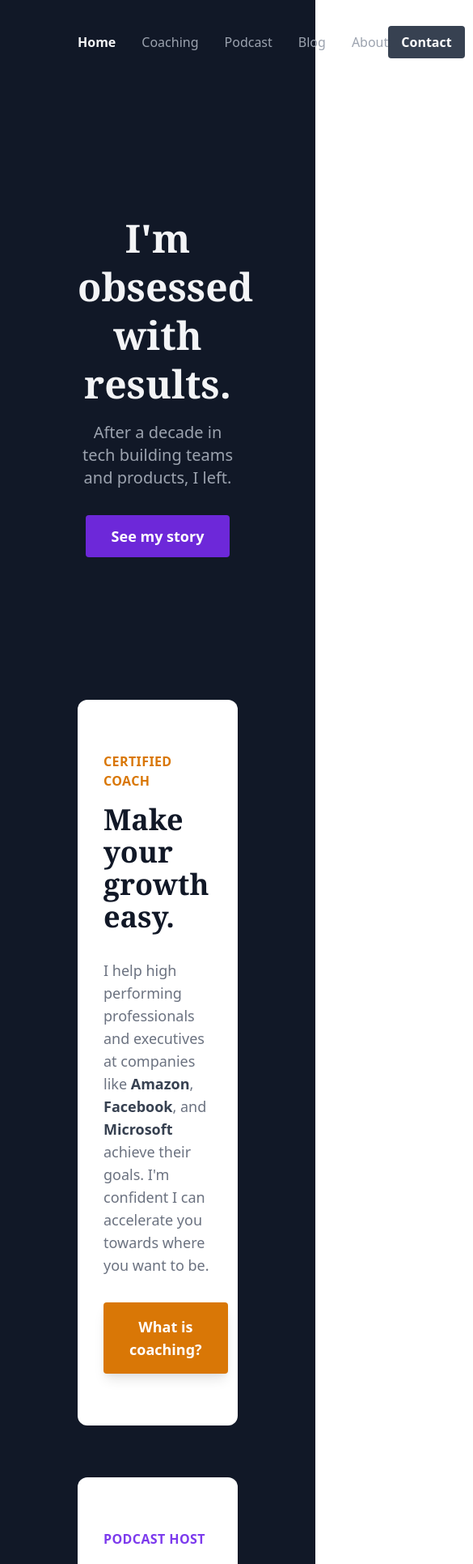
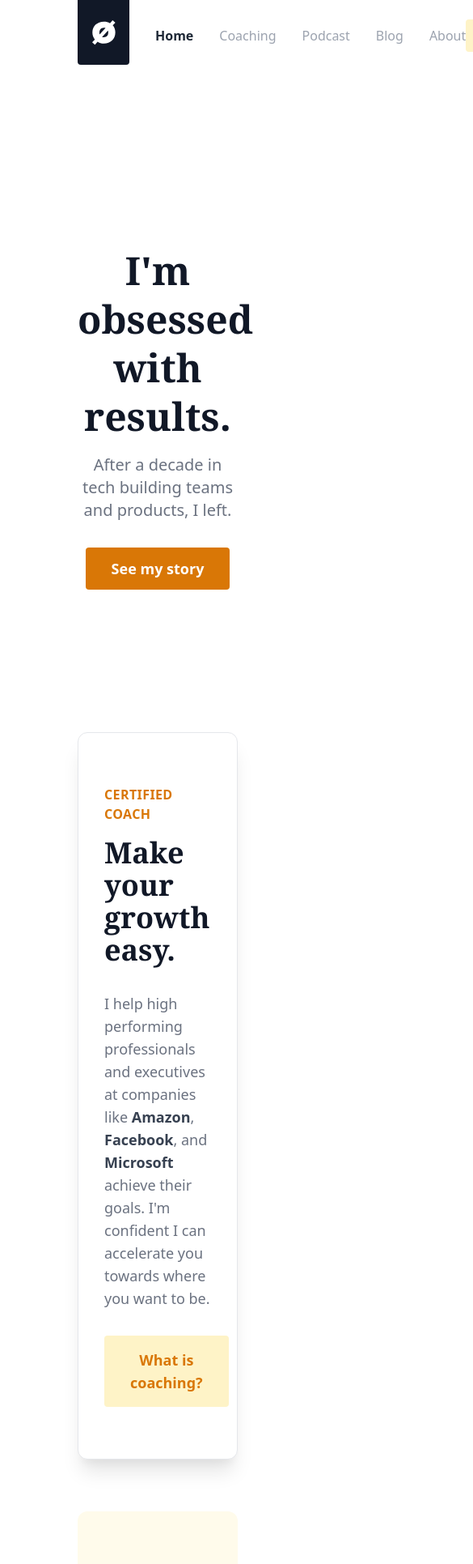
Before and after one commit to JeredOdegard/personal-site, a Next.js app: page /alt in a window 390 px wide. Shown: the top 1931 px of the page at 81% size, 585 px wide, since content can reach past the window. Built offline with nearby package versions, Linux system fonts and the light colour scheme.

Commit message:
Added primary, secondary, and tertiary button steps.

```diff
--- a/pages/alt.js
+++ b/pages/alt.js
@@ -9,39 +9,45 @@ function Blog() {
         <meta name="viewport" content="initial-scale=1.0, width=device-width" />
       </Head>
 
-      <div className="bg-gray-900 p-24 pt-10 pb-4">
+      <div className="p-24 pt-8 pb-4">
 
         <div className="flex justify-between">
           <nav className="text-gray-400 flex justify-between gap-x-8 font-medium">
-            <a className="text-gray-100 font-extrabold" href="#">Home</a>
-            <a className="hover:text-gray-200 hover:underline" href="#">Coaching</a>
-            <a className="hover:text-gray-200 hover:underline" href="#">Podcast</a>
-            <a className="hover:text-gray-200 hover:underline" href="#">Blog</a>
-            <a className="hover:text-gray-200 hover:underline" href="#">About</a>
+            <div className="h-20 w-16 bg-gray-900 flex items-center justify-center fill-current text-white relative -top-8 rounded-b">
+              <svg className="h-8 w-8" xmlns="http://www.w3.org/2000/svg" viewBox="0 0 32 32">
+                <path d="M5.384 31.168l3.348-3.636c.936.72 2.082 1.26 3.438 1.62 1.356.36 2.778.54 4.266.54 2.016 0 3.888-.324 5.616-.972 1.728-.648 3.228-1.566 4.5-2.754 1.272-1.188 2.268-2.622 2.988-4.302.72-1.68 1.08-3.54 1.08-5.58 0-3.48-1.056-6.384-3.168-8.712l3.204-3.456L27.272 1l-3.24 3.672a13.895 13.895 0 00-3.51-1.422c-1.26-.324-2.61-.486-4.05-.486-2.016 0-3.894.312-5.634.936-1.74.624-3.24 1.512-4.5 2.664-1.26 1.152-2.25 2.55-2.97 4.194-.72 1.644-1.08 3.486-1.08 5.526 0 1.704.258 3.282.774 4.734a11.878 11.878 0 002.25 3.87L2 28.288l3.384 2.88zm5.868-12.744c-.216-.528-.324-1.272-.324-2.232 0-.792.114-1.548.342-2.268.228-.72.57-1.356 1.026-1.908a5.054 5.054 0 011.728-1.332c.696-.336 1.5-.504 2.412-.504.816 0 1.5.108 2.052.324l-7.236 7.92zm5.112 3.672c-.384 0-.762-.024-1.134-.072a3.343 3.343 0 01-.954-.252l7.236-7.92c.24.6.36 1.356.36 2.268 0 .792-.114 1.548-.342 2.268a5.631 5.631 0 01-1.026 1.908 4.867 4.867 0 01-1.728 1.314c-.696.324-1.5.486-2.412.486z" fillRule="nonzero"/>
+              </svg>
+            </div>
+
+            <a className="text-gray-800 font-extrabold" href="#">Home</a>
+            <a className="hover:text-gray-200" href="#">Coaching</a>
+            <a className="hover:text-gray-200" href="#">Podcast</a>
+            <a className="hover:text-gray-200" href="#">Blog</a>
+            <a className="hover:text-gray-200" href="#">About</a>
           </nav>
-          <button className="px-4 py-2 bg-gray-700 font-bold text-white rounded -mt-2 hover:bg-gray-600">
+          <button className="h-10 px-4 py-2 bg-yellow-100 font-bold text-yellow-600 rounded -mt-2 hover:bg-yellow-200">
           Contact
           </button>
         </div>
 
         <div className="mt-48 mb-64 text-center">
-          <h1 className="text-5xl md:text-7xl text-gray-100 font-bold font-serif leading-tight">I'm obsessed with results.</h1>
-          <p className="text-gray-400 text-xl md:text-2xl max-w-screen-lg mt-4 mx-auto">
+          <h1 className="text-5xl md:text-7xl text-gray-900 font-bold font-serif leading-tight">I'm obsessed with results.</h1>
+          <p className="text-gray-500 text-xl md:text-2xl max-w-screen-lg mt-4 mx-auto">
           After a decade in tech building teams and products, I left.
           </p>
           <a href="#">
-            <button className="px-8 py-3 bg-purple-700 text-lg font-bold text-white rounded mt-8 hover:bg-purple-600">See my story</button>
+            <button className="px-8 py-3 bg-yellow-600 text-lg font-bold text-white rounded mt-8 hover:bg-yellow-500">See my story</button>
           </a>
         </div>
 
-        <div className="w-full py-16 md:py-32 flex items-center mt-10 -mt-20 px-8 bg-white mb-16 rounded-xl">
+        <div className="w-full py-16 md:py-32 flex items-center mt-10 -mt-20 px-8 bg-white shadow-xl border mb-16 rounded-xl">
           <section className="grid grid-cols-12 max-w-screen-xl lg:gap-x-20 mx-auto items-center">
             <div className="col-span-full xl:col-span-8">
               <div className="uppercase tracking-wide text-yellow-600 font-extrabold mb-4">CERTIFIED COACH</div>
-              <h2 className="text-4xl sm:text-5xl lg:text-7xl xl:text-8xl font-bold text-gray-900 mb-8 font-serif">Make your growth easy.</h2>
+              <h2 className="text-4xl sm:text-5xl lg:text-7xl xl:text-8xl font-extrabold text-gray-900 mb-8 font-serif">Make your growth easy.</h2>
               <p className="text-lg sm:text-2xl font-medium sm:leading-10 mb-6 text-gray-500 max-w-screen">I help high performing professionals and executives at companies like <span className="font-bold text-gray-700">Amazon</span>,  <span className="font-bold text-gray-700">Facebook</span>, and <span className="font-bold text-gray-700">Microsoft</span> achieve their goals. I'm confident I can accelerate you towards where you want to be.</p>
                 <a href="#">
-                  <button className="px-8 py-4 bg-yellow-600 text-lg font-bold text-white rounded mt-2 lg:mt-4 shadow-lg hover:bg-yellow-500">What is coaching?</button>
+                  <button className="px-8 py-4 bg-yellow-100 text-lg font-bold text-yellow-600 rounded mt-2 lg:mt-4 hover:bg-yellow-200">What is coaching?</button>
                 </a>
             </div>
             <div className="hidden xl:grid col-span-full mt-10 xl:mt-0 xl:col-span-4 mt-0">
@@ -50,17 +56,17 @@ function Blog() {
           </section>
         </div>
 
-        <div className="w-full py-16 md:py-32 flex items-center px-8 bg-white mb-10 rounded-xl">
+        <div className="w-full py-16 md:py-32 flex items-center px-8 bg-yellow-50 mb-10 rounded-xl">
           <section className="grid grid-cols-12 max-w-screen-xl lg:gap-x-20 mx-auto items-center">
             <div className="hidden xl:grid col-span-full mt-10 xl:mt-0 xl:col-span-4 mt-0">
               <img className="shadow-dark rounded" src="podcast.jpg" />
             </div>
             <div className="col-span-full xl:col-span-8">
-              <div className="uppercase tracking-wide text-purple-600 font-extrabold mb-4">PODCAST HOST</div>
+              <div className="uppercase tracking-wide text-yellow-600 font-extrabold mb-4">PODCAST HOST</div>
               <h2 className="text-4xl sm:text-5xl lg:text-7xl xl:text-8xl font-bold text-gray-900 mb-8 font-serif">What rebels do.</h2>
               <p className="text-lg sm:text-2xl font-medium sm:leading-10 mb-6 text-gray-500 max-w-screen">I host a podcast called the <span className="font-bold text-gray-700">Jered O Show</span>. Each episode I meet with researchers and company leaders to uncover how to become world-class.</p>
                 <a href="#">
-                  <button className="px-8 py-4 bg-purple-600 text-lg font-bold text-white rounded mt-2 lg:mt-4 shadow-lg hover:bg-purple-500">Listen to the podcast</button>
+                  <button className="px-8 py-4 border-2 border-yellow-500 text-lg font-bold text-yellow-500 rounded mt-2 lg:mt-4 hover:bg-yellow-500 hover:text-white">Listen to the podcast</button>
                 </a>
             </div>
           </section>
```
